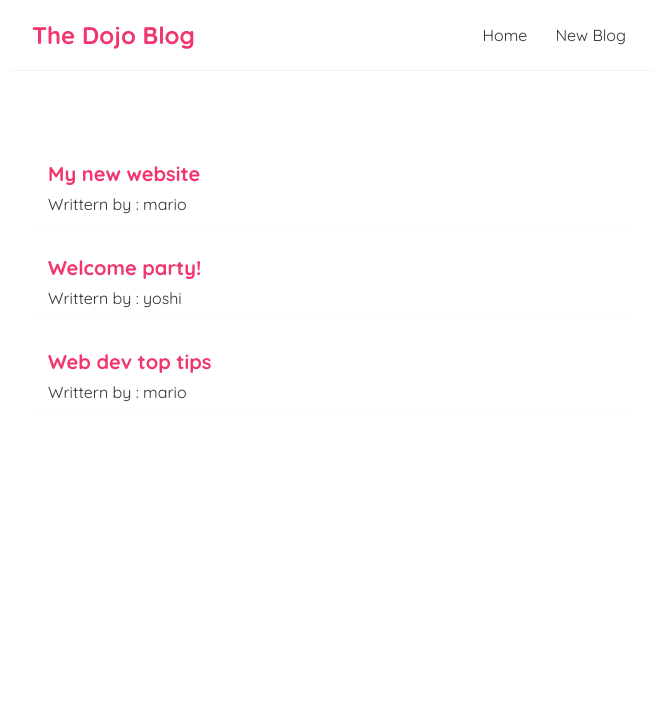
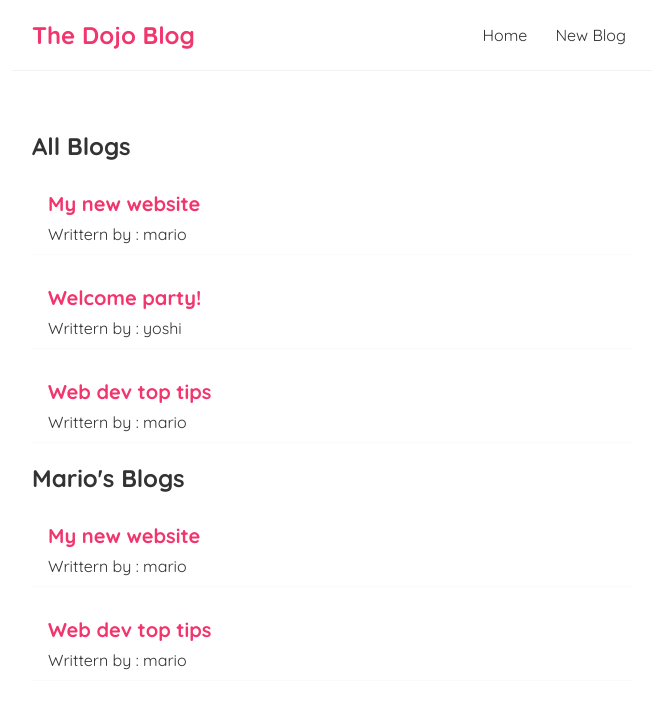
Before and after one commit to prakharjain3/dojo-blog, a React (Create React App) app: page / in a window 1280 px wide. Shown: the top 708 px of the page, without its empty margins (308-964 px from the left). Built offline with nearby package versions, Linux system fonts and the light colour scheme.

Commit message:
after lesson 12

```diff
--- /dev/null
+++ b/src/BlogList.js
@@ -0,0 +1,43 @@
+// const BlogList = (props) => {
+//   const blogs = props.blogs;
+//   const title = props.title;
+
+//   console.log(props, blogs)
+
+//   return (
+//     <div className="blog-list">
+//         <h2>{title}</h2>
+//       {blogs.map((blog) => (
+//         <div className="blog-preview" key={blog.id}>
+//           {/* id must be unique for each item */}
+//           <h2>{blog.title} </h2>
+//           <p>Writtern by : {blog.author}</p>
+//         </div>
+//       ))}
+//     </div>
+//   );
+// };
+
+// export default BlogList;
+
+const BlogList = ({blogs, title}) => {
+    // const blogs = props.blogs;
+    // const title = props.title;
+
+    // console.log(props, blogs)
+
+    return (
+      <div className="blog-list">
+          <h2>{title}</h2>
+        {blogs.map((blog) => (
+          <div className="blog-preview" key={blog.id}>
+            {/* id must be unique for each item */}
+            <h2>{blog.title} </h2>
+            <p>Writtern by : {blog.author}</p>
+          </div>
+        ))}
+      </div>
+    );
+  };
+
+  export default BlogList;
--- a/src/Home.js
+++ b/src/Home.js
@@ -1,4 +1,5 @@
 import { useState } from "react";
+import BlogList from "./BlogList";
 
 const Home = () => {
   const [blogs, setBlogs] = useState([
@@ -11,17 +12,13 @@
       id: 3,
     },
   ]);
+  const title = "All Blogs";
+  const secondtitle = "Mario's Blogs";
 
   return (
     <div className="home">
-      {blogs.map((blog) => (
-        <div className="blog-preview" key={blog.id}>
-          {" "}
-          {/* id must be unique for each item */}
-          <h2>{blog.title} </h2>
-          <p>Writtern by : {blog.author}</p>
-        </div>
-      ))}
+      <BlogList blogs={blogs} title={title} />
+      <BlogList blogs={blogs.filter((blog) => blog.author === "mario")} title={secondtitle} />
     </div>
   );
 };
```
